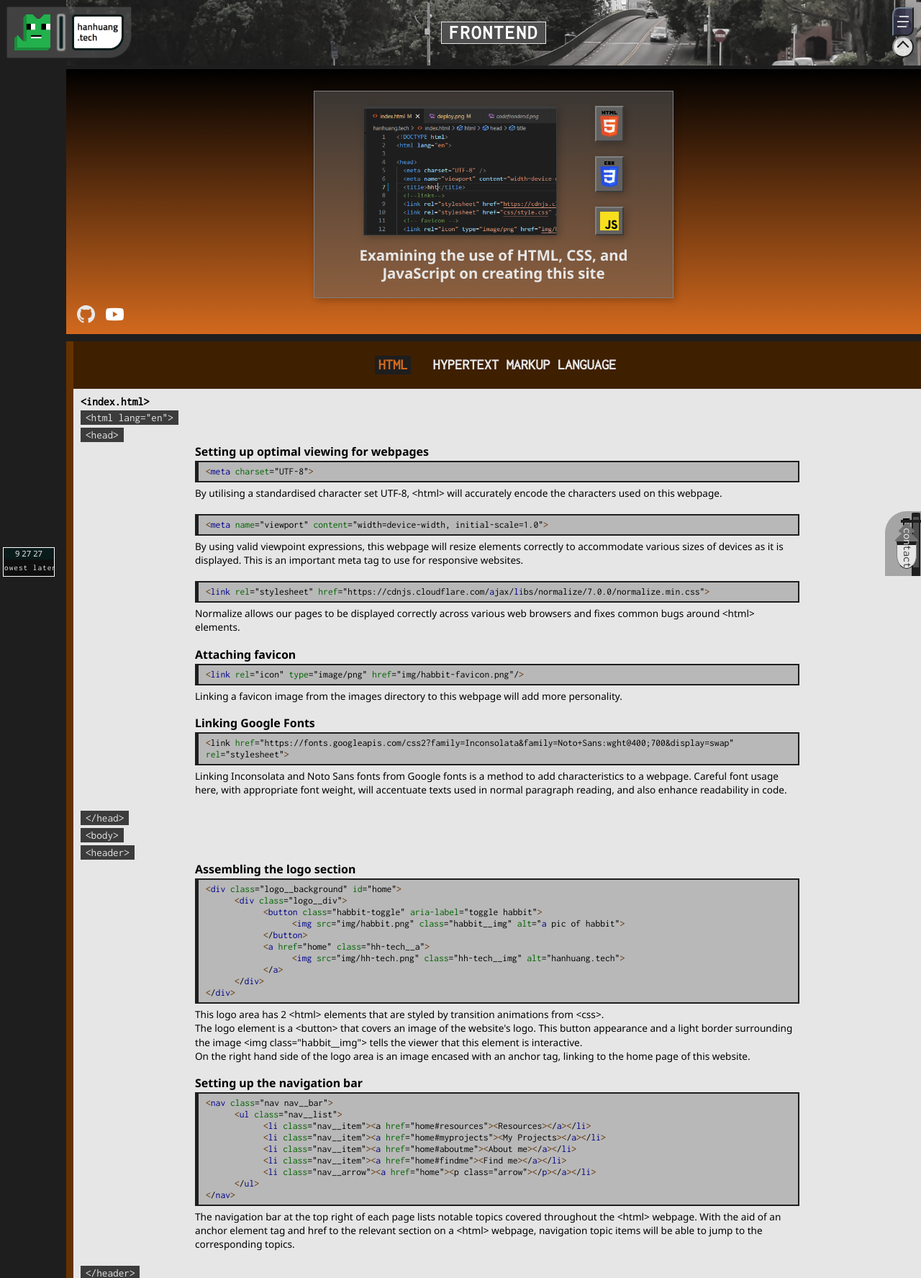
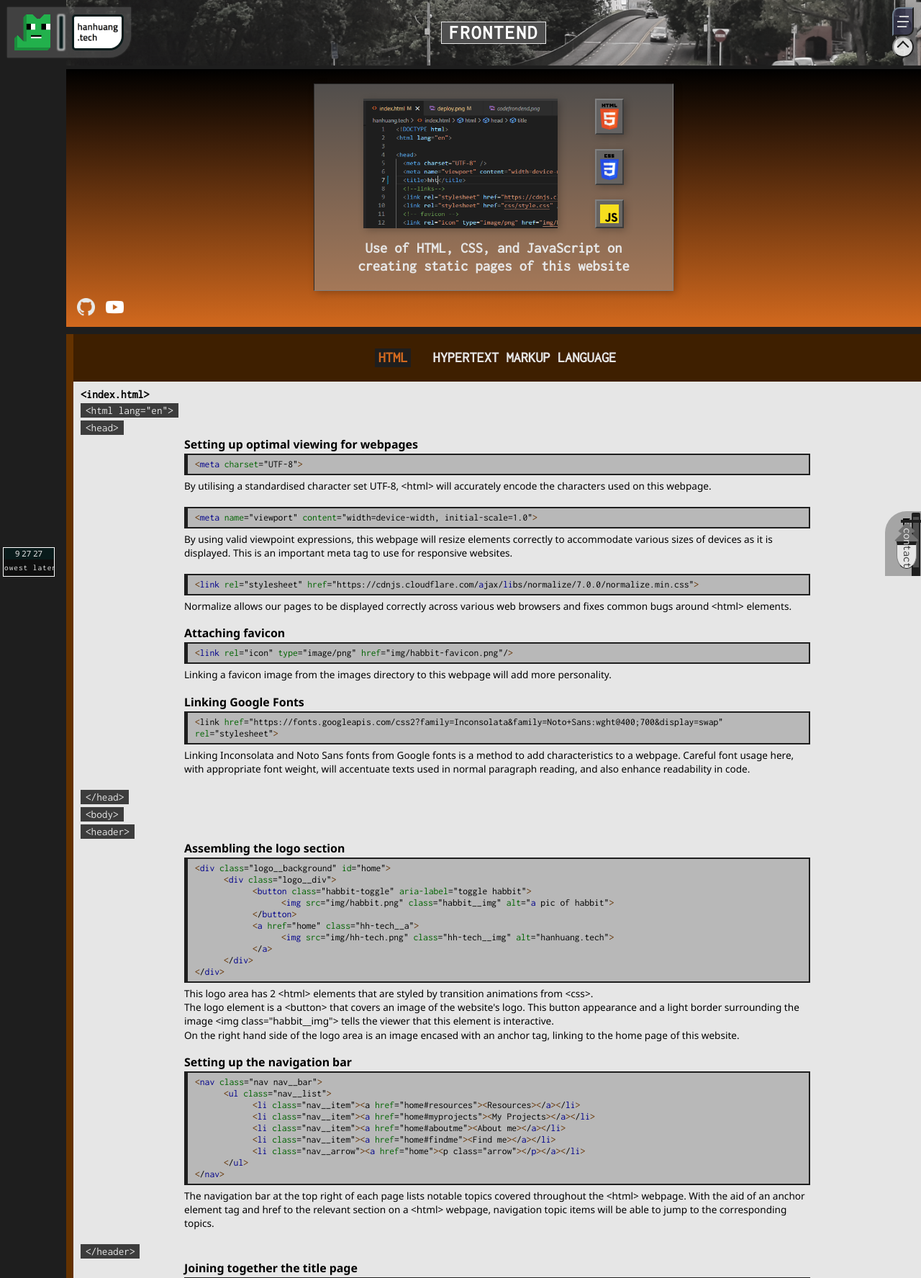
Before and after one commit to hanhuang-tech/hht, a PHP site: page /resources/frontend/ in a window 1280 px wide. Shown: the top 1775 px of the page at 72% size. Run offline with PHP 8.4, Linux system fonts and the light colour scheme; grey boxes are pictures that could not be loaded.

Commit message:
Adjust padding for res-body-wrapper

```diff
--- a/hanhuang.tech/css/style.css
+++ b/hanhuang.tech/css/style.css
@@ -1564,19 +1564,19 @@ h4.footer {
   background-image: linear-gradient(to bottom, black, chocolate);
   background-size: cover;
   background-attachment: fixed;
-  padding: 30px 10px 10px;
+  padding: 20px 10px 10px;
   border-width: 5px 0 10px 0;
   border-style: solid;
   border-color: var(--clr-dark);
 }
 
 div.resabout {
-  max-width: 400px;
-  padding: 15px;
+  max-width: 260px;
+  padding: 5px;
   margin: 0 auto;
-  background: rgba(100, 100, 100, 0.5);
+  background: rgba(150, 150, 150, 0.5);
   box-shadow: var(--bs);
-  border: 1px solid gray;
+  border: 1px inset gray;
 }
 
 #resabout-top {
@@ -1587,8 +1587,7 @@ div.resabout {
 }
 
 #resabout-top img {
-  max-height: 160px;
-  border: 1px solid var(--clr-dark2);
+  max-height: 140px;
   box-shadow: var(--bs);
 }
 
@@ -1614,8 +1613,9 @@ div.resabout {
 
 div.resabout h2 {
   text-align: center;
+  font-family: var(--ff-secondary);
   color: var(--clr-light);
-  padding: 10px 10px 0;
+  padding: 5px 5px 0;
 }
 
 @media (min-width: 64em) {
@@ -1766,7 +1766,7 @@ div.side-heading h4 {
 }
 
 div.res-body-wrapper {
-  padding: 0 80px;
+  padding: 0 65px;
 }
 
 div.res-body-wrapper h3 {
--- a/hanhuang.tech/resources/frontend/index.html
+++ b/hanhuang.tech/resources/frontend/index.html
@@ -101,7 +101,7 @@
                             </a>
                         </div>
                     </div>
-                    <h2>Examining the use of HTML, CSS, and JavaScript on creating this site</h2>
+                    <h2>Use of HTML, CSS, and JavaScript on creating static pages of this website</h2>
                 </div>
                 <div class="ressocial">
                     <a href="https://github.com/hanhuang-tech/" class="smallgithub">
```
